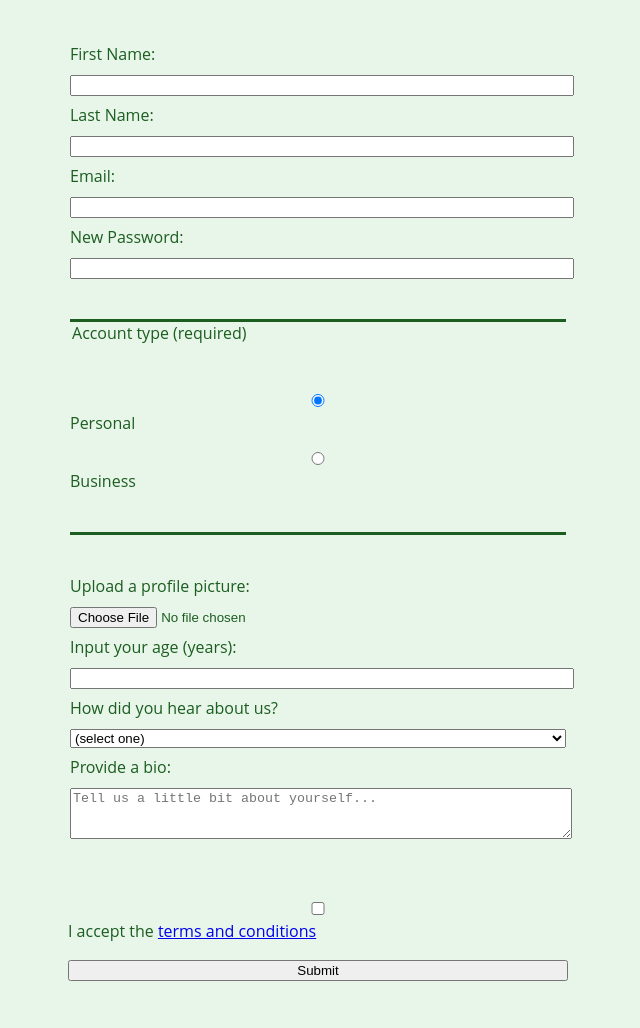
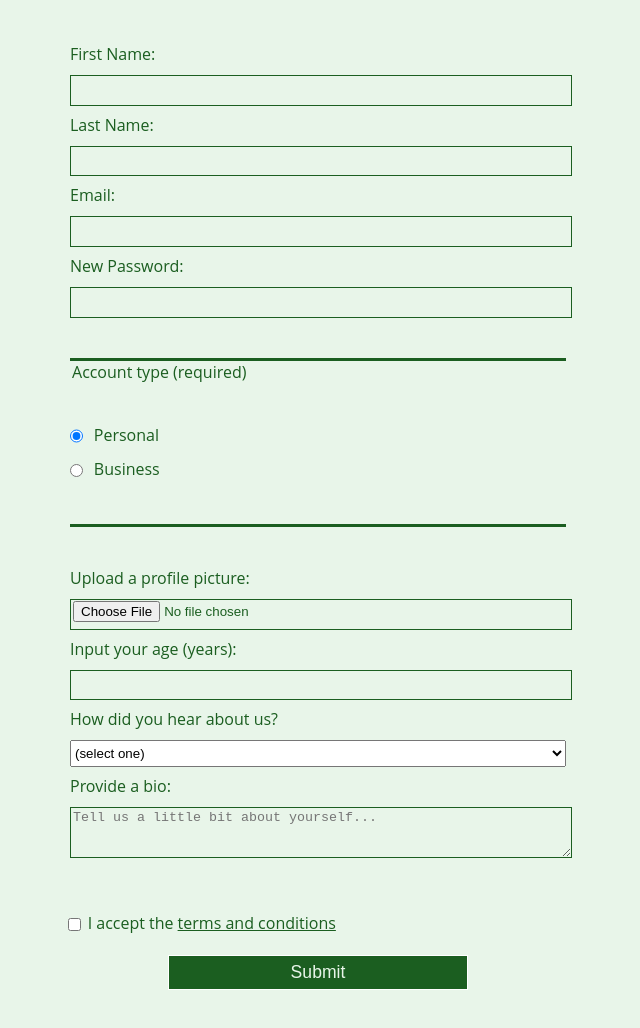
Before and after one commit to nurf21/Registration-Form, a plain HTML site: page index.html in a window 1280 px wide. Shown: the part 142-1170 px from the top of the page, without its empty margins (322-962 px from the left). Before the commit the page ends 1123 px from the top, so only its background shows below. Drawn offline with Linux system fonts and the light colour scheme.

Commit message:
Added padding to form and modified styles for input fields, checkboxes, and submit button

```diff
--- a/index.html
+++ b/index.html
@@ -35,7 +35,7 @@
       </label>
       <label for="bio">Provide a bio:<textarea name="bio" id="bio" rows="3" cols="30" placeholder="Tell us a little bit about yourself..."></textarea></label>
     </fieldset>
-    <label for="terms-and-conditions"><input type="checkbox" name="terms" id="terms-and-conditions" required>I accept the <a href="terms-and-conditions.html">terms and conditions</a></label>
+    <label for="terms-and-conditions"><input type="checkbox" name="terms" id="terms-and-conditions" class="inline" required>I accept the <a href="terms-and-conditions.html">terms and conditions</a></label>
     <input type="submit" value="Submit">
   </form>
 </body>
--- a/styles.css
+++ b/styles.css
@@ -18,6 +18,7 @@
   max-width: 500px;
   min-width: 300px;
   width: 60vw;
+  padding-bottom: 2em;
 }
 
 fieldset {
@@ -33,9 +34,42 @@
 input, textarea, select {
   width: 100%;
   margin: 10px 0 0 0;
+  min-height: 2em;
+}
+
+input, textarea {
+  background-color: #E8F5E9;
+  border: 1px solid #1B5E20;
+  color: #1B5E20;
+}
+
+.inline {
+  width: unset;
+  margin: 0 0.5em 0 0;
+  vertical-align: middle;
 }
 
 label {
   display: block;
   margin: 0.5rem 0;
 }
+
+input[type="file"] {
+  padding: 1px 2px;
+}
+
+input[type="submit"] {
+  display: block;
+  width: 60%;
+  min-width: 300px;
+  margin: 1em auto;
+  height: 2em;
+  font-size : 1.1rem;
+  background-color: #1B5E20;
+  border-color: white;
+  color: #E8F5E9;
+}
+
+a {
+  color: #1B5E20;
+}
```
